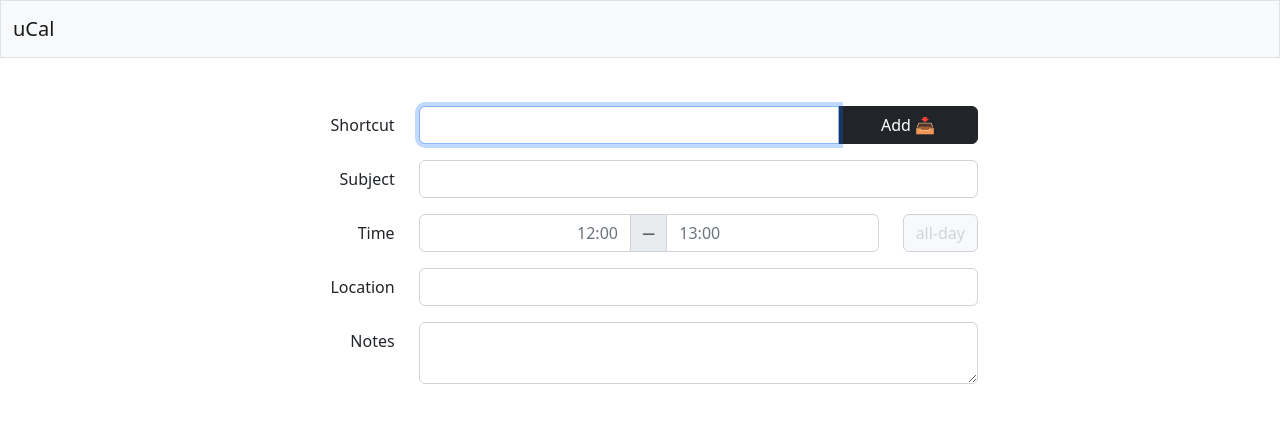
After one commit to urmoi/uCal, a Python web app: template templates/library.html in a window 1280 px wide. The commit adds this page. Shown: the top 447 px of the page. Run offline with Jinja, Linux system fonts and the light colour scheme; the template is opened without the code that fills it, so the values that code supplies are empty.

Commit message:
Remove Flask -> static site

```diff
--- a/requirements.txt
+++ /dev/null
@@ -1,3 +0,0 @@
-Flask
-Flask-Session
-requests
--- /dev/null
+++ b/templates/library.html
@@ -0,0 +1,161 @@
+<!DOCTYPE html>
+
+<html lang="en">
+
+    <head>
+
+        <meta charset="utf-8">
+        <meta name="viewport" content="initial-scale=1, width=device-width">
+
+        <!-- http://getbootstrap.com/docs/5.2/ -->
+        <link href="https://cdn.jsdelivr.net/npm/bootstrap@5.2.0/dist/css/bootstrap.min.css" rel="stylesheet" integrity="sha384-gH2yIJqKdNHPEq0n4Mqa/HGKIhSkIHeL5AyhkYV8i59U5AR6csBvApHHNl/vI1Bx" crossorigin="anonymous">
+        <script src="https://cdn.jsdelivr.net/npm/bootstrap@5.2.0/dist/js/bootstrap.bundle.min.js" integrity="sha384-A3rJD856KowSb7dwlZdYEkO39Gagi7vIsF0jrRAoQmDKKtQBHUuLZ9AsSv4jD4Xa" crossorigin="anonymous"></script>
+
+        <!-- https://favicon.io/emoji-favicons/spiral-calendar -->
+        <link href="/static/favicon.ico" rel="icon">
+        <link href="/static/styles.css" rel="stylesheet">
+
+        <script src="/static/library.js"></script>
+        <script src="/static/calendar.js"></script>
+
+        <title>uCal: Library</title>
+
+    </head>
+
+    <body>
+        <nav class="bg-light border navbar navbar-expand-md navbar-light">
+            <div class="container-fluid">
+                <a class="navbar-brand" href="/">uCal</a>
+            </div>
+        </nav>
+
+        <main class="container py-5 text-center">
+            <div class="w-700px container-sm">
+                <form class="text-start text-sm-end needs-validation" id="new-item" novalidate>
+                    <div class="row mb-3">
+                        <label class="col-sm-2 col-form-label" for="calShort">Shortcut</label>
+                        <div class="col position-relative">
+                            <div class="input-group has-validation">
+                                <input class="form-control" id="calShort" name="calShort" type="text" autofocus autocomplete="off" required>
+                                <div class="invalid-tooltip">
+                                    Please choose a unique shortcut key.
+                                </div>
+                                <div class="invalid-tooltip used-tooltip">
+                                    Shortcut already used, you will overwrite it.
+                                </div>
+                                <button class="col-sm-3 btn btn-dark" type="button" id="calAdd">Add 📥</button>
+                            </div>
+                        </div>
+                    </div>
+
+                    <div class="row mb-3">
+                        <label class="col-sm-2 col-form-label" for="calSub">Subject</label>
+                        <div class="col position-relative">
+                            <input class="form-control has-validation" id="calSub" name="calSub" type="text" autocomplete="off" required>
+                            <div class="invalid-tooltip">
+                                Please give a subject.
+                            </div>
+                        </div>
+                    </div>
+
+                    <div class="row">
+                        <label class="col-sm-2 col-form-label position-relative" for="calStart">Time</label>
+                        <div class="col flex-nowrap input-group mb-3 has-validation">
+                            <input class="form-control input-time text-end" id="calStarts" name="calStart" type="text" placeholder="12:00" required>
+                            <input type="radio" class="btn-check" name="timeOption" id="calTime" autocomplete="off" checked>
+                            <label class="btn btn-light toggle-all-day" for="calTime">&#x2500;</label>
+                            <input class="form-control input-time" id="calEnds" name="calEnds" type="text" placeholder="13:00" required>
+                            <div class="invalid-tooltip">
+                                Please give a valid time [i.e. 12 | 1200 | 12:00].
+                            </div>
+                        </div>
+                        <div class="col-auto">
+                            <input type="radio" class="btn-check" name="timeOption" id="calAllday" autocomplete="off">
+                            <label class="btn btn-light toggle-all-day" for="calAllday">all-day</label>
+                        </div>
+                    </div>
+
+                    <div class="row mb-3">
+                        <label class="col-sm-2 col-form-label" for="calLocal">Location</label>
+                        <div class="col">
+                            <input class="form-control" id="calLocal" name="calLocal" type="text" autocomplete="off">
+                        </div>
+                    </div>
+
+                    <div class="row mb-3">
+                        <label class="col-sm-2 col-form-label" for="calNotes">Notes</label>
+                        <div class="col">
+                            <textarea class="form-control" id="calNotes" name="calNotes" type="text"></textarea>
+                        </div>
+                    </div>
+                </form>
+            </div>
+
+            <hr class="visually-hidden" id="new-lib-hr">
+
+            <div class="w-700px container-sm visually-hidden" id="new-lib-container">
+                <form class="text-start text-sm-end needs-validation" id="new-lib" novalidate>
+                    <div class="row">
+                        <label class="col-sm-2 col-form-label" for="libTitle">Library</label>
+                        <div class="col flex-nowrap input-group has-validation mb-3 mb-sm-0">
+                            <input class="form-control text-end" id="libTitle" name="libTitle" type="text" autocomplete="off" placeholder="filename" required>
+                            <div class="invalid-tooltip">
+                                Please choose a name for this Library.
+                            </div>
+                            <span class="input-group-text">.txt</span>
+                        </div>
+                        <div class="col-sm-3">
+                            <button class="btn btn-outline-dark w-100" type="button" id="libSave">Save 💾</button>
+                        </div>
+                    </div>
+                </form>
+
+                <hr>
+
+                <table class="table table-striped">
+                    <thead>
+                    <tr>
+                        <th scope="col">Shortcut</th>
+                        <th scope="col">Subject</th>
+                        <th scope="col">Time</th>
+                        <th scope="col">Location</th>
+                        <th scope="col">Notes</th>
+                    </tr>
+                    </thead>
+                    <tbody>
+                    </tbody>
+                </table>
+
+                </table>
+            </div>
+        </main>
+
+        <footer class="mb-5 small text-center text-muted">
+
+        </footer>
+
+    </body>
+
+</html>
+
+<script>
+    const saveButton = document.getElementById("libSave");
+    saveButton.addEventListener("click", () => saveLibrary());
+
+    document.getElementById("libTitle").addEventListener("input", e => { checkTitle(e.srcElement) });
+
+
+    const addButton = document.getElementById("calAdd");
+    addButton.addEventListener("click", () => addItem());
+    addButton.addEventListener("click", () => updateTable());
+
+    document.getElementById("calShort").addEventListener("input", e => { checkShort(e.srcElement) });
+
+    document.getElementById("calTime").addEventListener("click", e => { disableTime(false) });
+    document.getElementById("calAllday").addEventListener("click", e => { disableTime(true) });
+
+    document.getElementById("calStarts").addEventListener("input", e => { checkTime(e.srcElement) });
+    document.getElementById("calEnds").addEventListener("input", e => { checkTime(e.srcElement) });
+
+
+</script>
```
Also changed, not shown: app.py (deleted, +0 -18 lines), static/calendar.js (+1 -0 lines), templates/index.html (+41 -7 lines), templates/newlib.html (deleted, +0 -128 lines), 1 other file.
